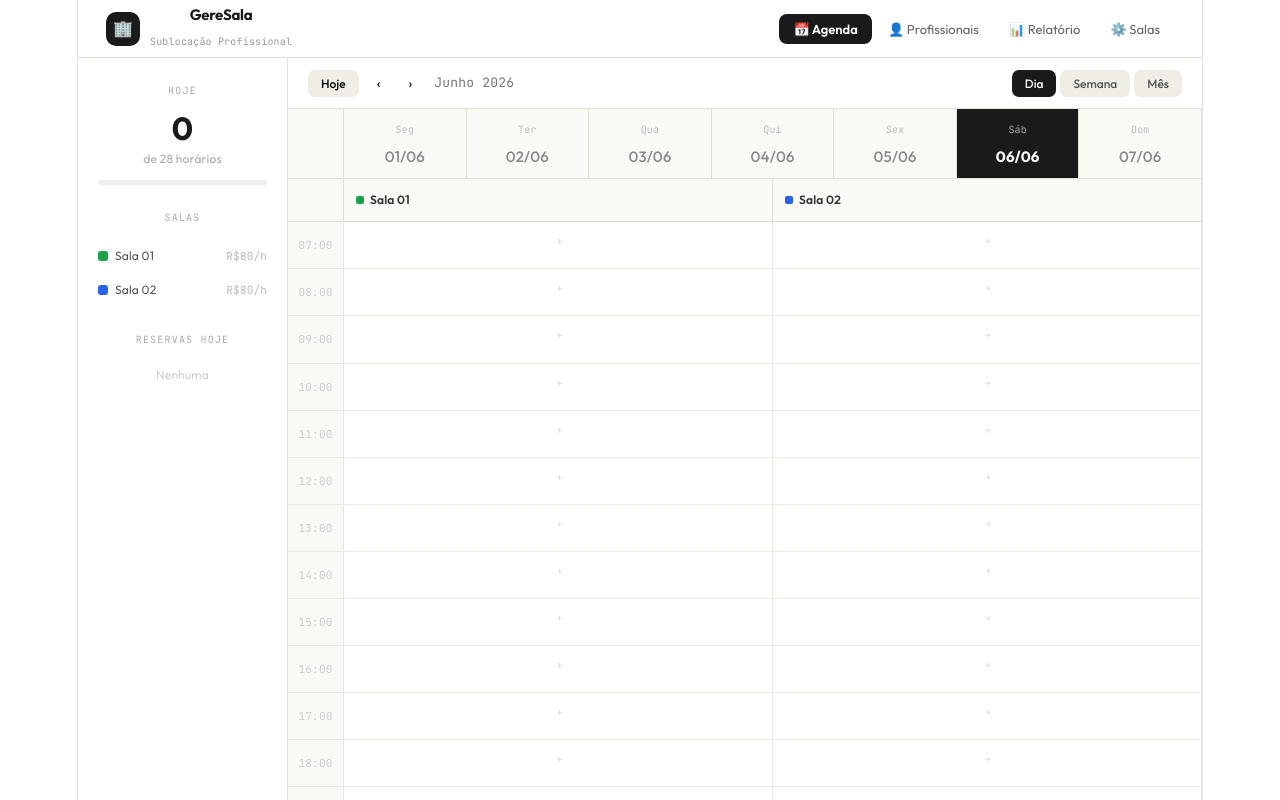
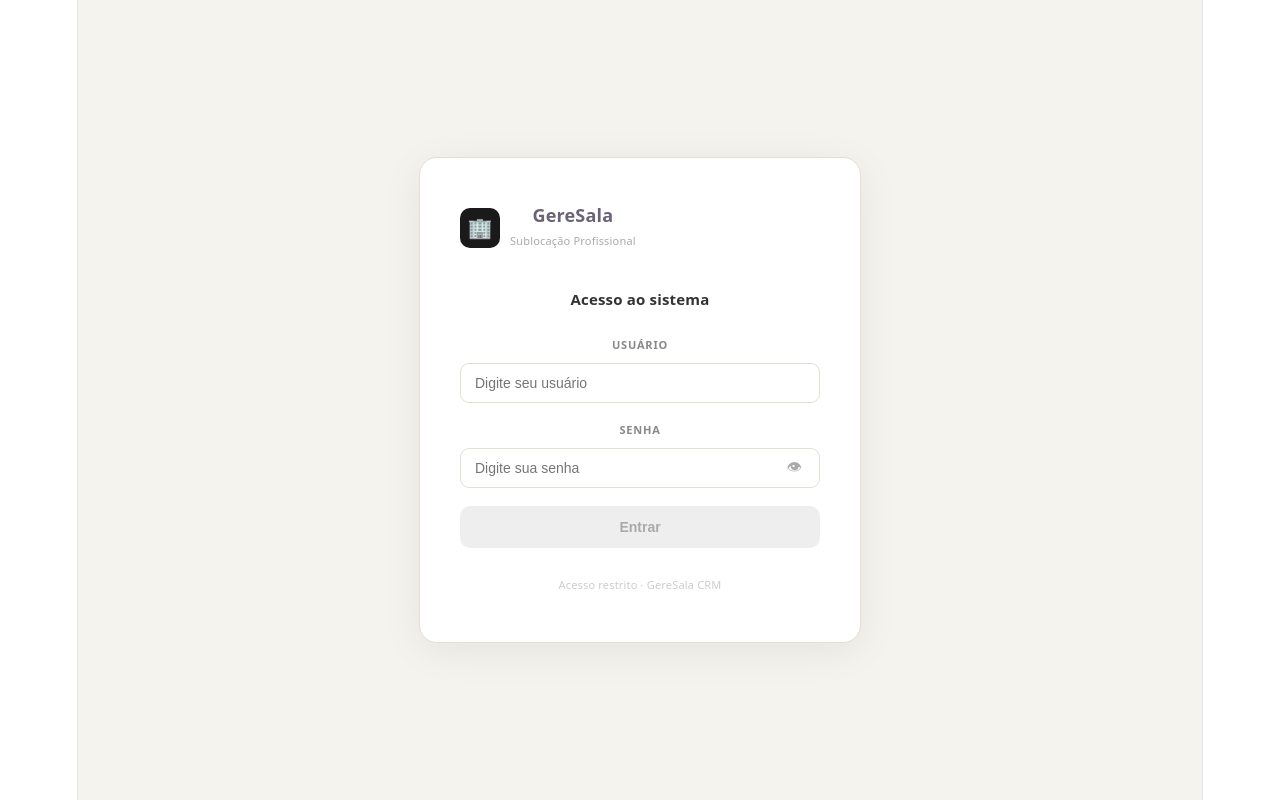
Before and after one commit to dancgon-oss/agentdaniel, a React (Vite) app: page / in a window 1280 px wide. Built offline with nearby package versions, Linux system fonts and the light colour scheme.

Commit message:
Adiciona sistema de login com usuário/senha, botão sair no header e alterar credenciais em Salas

```diff
--- a/src/App.jsx
+++ b/src/App.jsx
@@ -6,6 +6,7 @@ const STORAGE_KEYS = {
   professionals: "salas_professionals",
   rooms: "salas_rooms",
   prices: "salas_prices",
+  credentials: "salas_credentials",
 };
 function load(key, fallback) {
   try { const v = localStorage.getItem(key); return v ? JSON.parse(v) : fallback; }
@@ -83,7 +84,121 @@ function exportCSV(rows, month, year) {
 }
 
 // ─── Main App ─────────────────────────────────────────────────────────────────
+// ─── Change password section ──────────────────────────────────────────────────
+function ChangePasswordSection() {
+  const [open, setOpen] = useState(false);
+  const [cur, setCur] = useState(""); const [n1, setN1] = useState(""); const [n2, setN2] = useState("");
+  const [newUser, setNewUser] = useState("");
+  const [msg, setMsg] = useState(null);
+
+  function save() {
+    const creds = load(STORAGE_KEYS.credentials, { user: "admin", pass: "geresala123" });
+    if (cur !== creds.pass) { setMsg({ ok: false, text: "Senha atual incorreta." }); return; }
+    if (n1.length < 4) { setMsg({ ok: false, text: "Nova senha deve ter no mínimo 4 caracteres." }); return; }
+    if (n1 !== n2) { setMsg({ ok: false, text: "As novas senhas não coincidem." }); return; }
+    const user = newUser.trim() || creds.user;
+    localStorage.setItem(STORAGE_KEYS.credentials, JSON.stringify({ user, pass: n1 }));
+    setMsg({ ok: true, text: "Acesso atualizado com sucesso!" });
+    setCur(""); setN1(""); setN2(""); setNewUser("");
+    setTimeout(() => { setMsg(null); setOpen(false); }, 2000);
+  }
+
+  return (
+    <div style={{ marginTop: 40, background: "#fff", borderRadius: 14, border: "1.5px solid #e5e0d6", padding: 24, maxWidth: 480 }}>
+      <div style={{ display: "flex", justifyContent: "space-between", alignItems: "center" }}>
+        <div>
+          <div style={{ fontSize: 15, fontWeight: 700 }}>🔒 Acesso ao sistema</div>
+          <div style={{ fontSize: 12, color: "#aaa", marginTop: 2 }}>Altere usuário e senha de login</div>
+        </div>
+        <button onClick={() => { setOpen(o => !o); setMsg(null); }}
+          style={{ background: "#f5f3ee", border: "1.5px solid #e5e0d6", borderRadius: 8, padding: "7px 14px", fontSize: 12, fontWeight: 600, cursor: "pointer" }}>
+          {open ? "Cancelar" : "Alterar"}
+        </button>
+      </div>
+      {open && (
+        <div style={{ marginTop: 20, display: "flex", flexDirection: "column", gap: 12 }}>
+          {[["Novo usuário (opcional)", newUser, setNewUser, "text", "Deixe em branco para manter o atual"],
+            ["Senha atual *", cur, setCur, "password", ""],
+            ["Nova senha *", n1, setN1, "password", "Mínimo 4 caracteres"],
+            ["Confirmar nova senha *", n2, setN2, "password", ""]
+          ].map(([label, val, set, type, hint]) => (
+            <div key={label}>
+              <div style={{ fontSize: 11, fontWeight: 600, color: "#888", marginBottom: 4, textTransform: "uppercase", letterSpacing: .8 }}>{label}</div>
+              <input type={type} value={val} onChange={e => { set(e.target.value); setMsg(null); }} placeholder={hint}
+                style={{ width: "100%", boxSizing: "border-box", border: "1.5px solid #e5e0d6", borderRadius: 8, padding: "9px 12px", fontSize: 13 }} />
+            </div>
+          ))}
+          {msg && <div style={{ fontSize: 12, padding: "8px 12px", borderRadius: 7, background: msg.ok ? "#f0fdf4" : "#fff0f0", color: msg.ok ? "#16a34a" : "#dc2626" }}>{msg.ok ? "✅" : "⚠️"} {msg.text}</div>}
+          <button onClick={save} style={{ background: "#1a1a1a", color: "#fff", border: "none", borderRadius: 9, padding: "11px", fontSize: 13, fontWeight: 700, cursor: "pointer" }}>Salvar acesso</button>
+        </div>
+      )}
+    </div>
+  );
+}
+
+// ─── Login screen ─────────────────────────────────────────────────────────────
+function LoginScreen({ onLogin }) {
+  const [user, setUser] = useState("");
+  const [pass, setPass] = useState("");
+  const [err, setErr] = useState("");
+  const [show, setShow] = useState(false);
+
+  function attempt() {
+    const creds = load(STORAGE_KEYS.credentials, { user: "admin", pass: "geresala123" });
+    if (user.trim() === creds.user && pass === creds.pass) {
+      onLogin();
+    } else {
+      setErr("Usuário ou senha incorretos.");
+      setPass("");
+    }
+  }
+
+  return (
+    <div style={{ minHeight: "100vh", background: "#f5f3ee", display: "flex", alignItems: "center", justifyContent: "center" }}>
+      <div style={{ background: "#fff", borderRadius: 18, padding: "44px 40px", width: 360, boxShadow: "0 8px 40px #0001", border: "1.5px solid #e5e0d6" }}>
+        <div style={{ display: "flex", alignItems: "center", gap: 10, marginBottom: 32 }}>
+          <div style={{ width: 40, height: 40, background: "#1a1a1a", borderRadius: 10, display: "flex", alignItems: "center", justifyContent: "center", fontSize: 20 }}>🏢</div>
+          <div>
+            <div style={{ fontSize: 18, fontWeight: 700 }}>GereSala</div>
+            <div style={{ fontSize: 11, color: "#aaa" }}>Sublocação Profissional</div>
+          </div>
+        </div>
+        <div style={{ fontSize: 15, fontWeight: 600, marginBottom: 20, color: "#333" }}>Acesso ao sistema</div>
+        <div style={{ display: "flex", flexDirection: "column", gap: 14 }}>
+          <div>
+            <div style={{ fontSize: 11, fontWeight: 600, color: "#888", marginBottom: 5, textTransform: "uppercase", letterSpacing: .8 }}>Usuário</div>
+            <input value={user} onChange={e => { setUser(e.target.value); setErr(""); }} onKeyDown={e => e.key === "Enter" && attempt()}
+              placeholder="Digite seu usuário" autoFocus
+              style={{ width: "100%", boxSizing: "border-box", border: "1.5px solid #e5e0d6", borderRadius: 9, padding: "11px 14px", fontSize: 14, outline: "none" }} />
+          </div>
+          <div>
+            <div style={{ fontSize: 11, fontWeight: 600, color: "#888", marginBottom: 5, textTransform: "uppercase", letterSpacing: .8 }}>Senha</div>
+            <div style={{ position: "relative" }}>
+              <input value={pass} onChange={e => { setPass(e.target.value); setErr(""); }} onKeyDown={e => e.key === "Enter" && attempt()}
+                type={show ? "text" : "password"} placeholder="Digite sua senha"
+                style={{ width: "100%", boxSizing: "border-box", border: `1.5px solid ${err ? "#dc2626" : "#e5e0d6"}`, borderRadius: 9, padding: "11px 40px 11px 14px", fontSize: 14, outline: "none" }} />
+              <button onClick={() => setShow(s => !s)} style={{ position: "absolute", right: 12, top: "50%", transform: "translateY(-50%)", background: "none", border: "none", cursor: "pointer", fontSize: 15, color: "#aaa" }}>{show ? "🙈" : "👁"}</button>
+            </div>
+          </div>
+          {err && <div style={{ fontSize: 12, color: "#dc2626", background: "#fff0f0", padding: "8px 12px", borderRadius: 7 }}>⚠️ {err}</div>}
+          <button onClick={attempt} disabled={!user.trim() || !pass}
+            style={{ background: user.trim() && pass ? "#1a1a1a" : "#eee", color: user.trim() && pass ? "#fff" : "#aaa", border: "none", borderRadius: 10, padding: "13px", fontSize: 14, fontWeight: 700, cursor: user.trim() && pass ? "pointer" : "default", marginTop: 4, transition: "all .15s" }}>
+            Entrar
+          </button>
+        </div>
+        <div style={{ marginTop: 24, fontSize: 11, color: "#ccc", textAlign: "center" }}>
+          Acesso restrito · GereSala CRM
+        </div>
+      </div>
+    </div>
+  );
+}
+
 export default function App() {
+  const [loggedIn, setLoggedIn] = useState(() => sessionStorage.getItem("gs_session") === "1");
+
+  if (!loggedIn) return <LoginScreen onLogin={() => { sessionStorage.setItem("gs_session", "1"); setLoggedIn(true); }} />;
+
   const [rooms, setRooms] = useState(() => load(STORAGE_KEYS.rooms, DEFAULT_ROOMS));
   const [bookings, setBookings] = useState(() => load(STORAGE_KEYS.bookings, {}));
   const [professionals, setProfessionals] = useState(() => load(STORAGE_KEYS.professionals, []));
@@ -375,6 +490,10 @@ export default function App() {
             </button>
           ))}
         </div>
+        <button onClick={() => { sessionStorage.removeItem("gs_session"); setLoggedIn(false); }}
+          style={{ marginLeft: 16, background: "#f5f3ee", border: "1.5px solid #e5e0d6", borderRadius: 8, padding: "6px 14px", fontSize: 12, fontWeight: 600, color: "#666", cursor: "pointer" }}>
+          🔒 Sair
+        </button>
       </div>
 
       {/* ══════════════════════ AGENDA ══════════════════════ */}
@@ -785,6 +904,8 @@ export default function App() {
               </div>
             ))}
           </div>
+          {/* Alterar senha */}
+          <ChangePasswordSection />
         </div>
       )}
 
```
